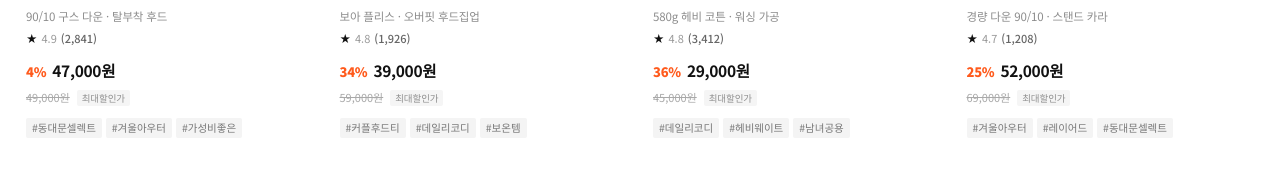
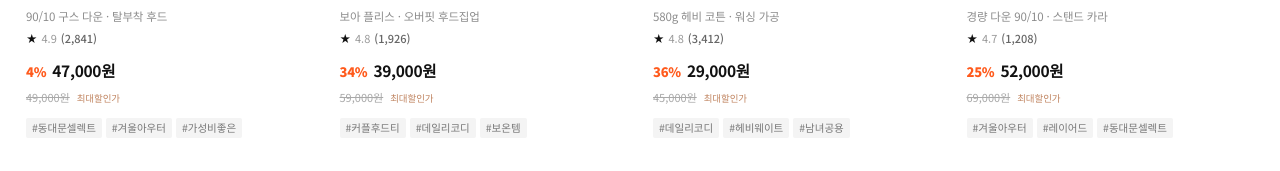
Before and after one commit to airchs19/airchs_test_2611, a plain HTML site: page v2/index.html in a window 1280 px wide. Shown: the part 1558-1729 px from the top of the page. Drawn offline with Linux system fonts and the light colour scheme.

Commit message:
형선마켓 v2: 최대할인가 표기 텍스트化

```diff
--- a/v2/index.html
+++ b/v2/index.html
@@ -178,7 +178,7 @@
   .p-price .pct{font-size:13px;font-weight:800;color:var(--accent);letter-spacing:-.02em}
   .p-under{display:flex;align-items:center;gap:7px;margin-top:2px;min-height:15px}
   .p-under .old{font-size:11px;color:#a9a9a9;text-decoration:line-through;flex:none}
-  .p-under .maxdeal{font-size:9.5px;color:#8f8f8f;background:#f5f5f5;padding:2px 5px;line-height:1.3;border-radius:2px;font-weight:500;letter-spacing:-.01em;flex:none}
+  .p-under .maxdeal{font-size:9.5px;color:#c08561;font-weight:500;letter-spacing:-.01em;flex:none}
   .p-tags{display:flex;flex-wrap:wrap;gap:4px;margin-top:6px}
   .p-tags button{font-size:10.5px;color:#777;background:#f4f4f4;border-radius:2px;padding:3px 6px;line-height:1.3;transition:background .15s,color .15s}
   .p-tags button:hover{background:#eaeaea;color:#222}
```
